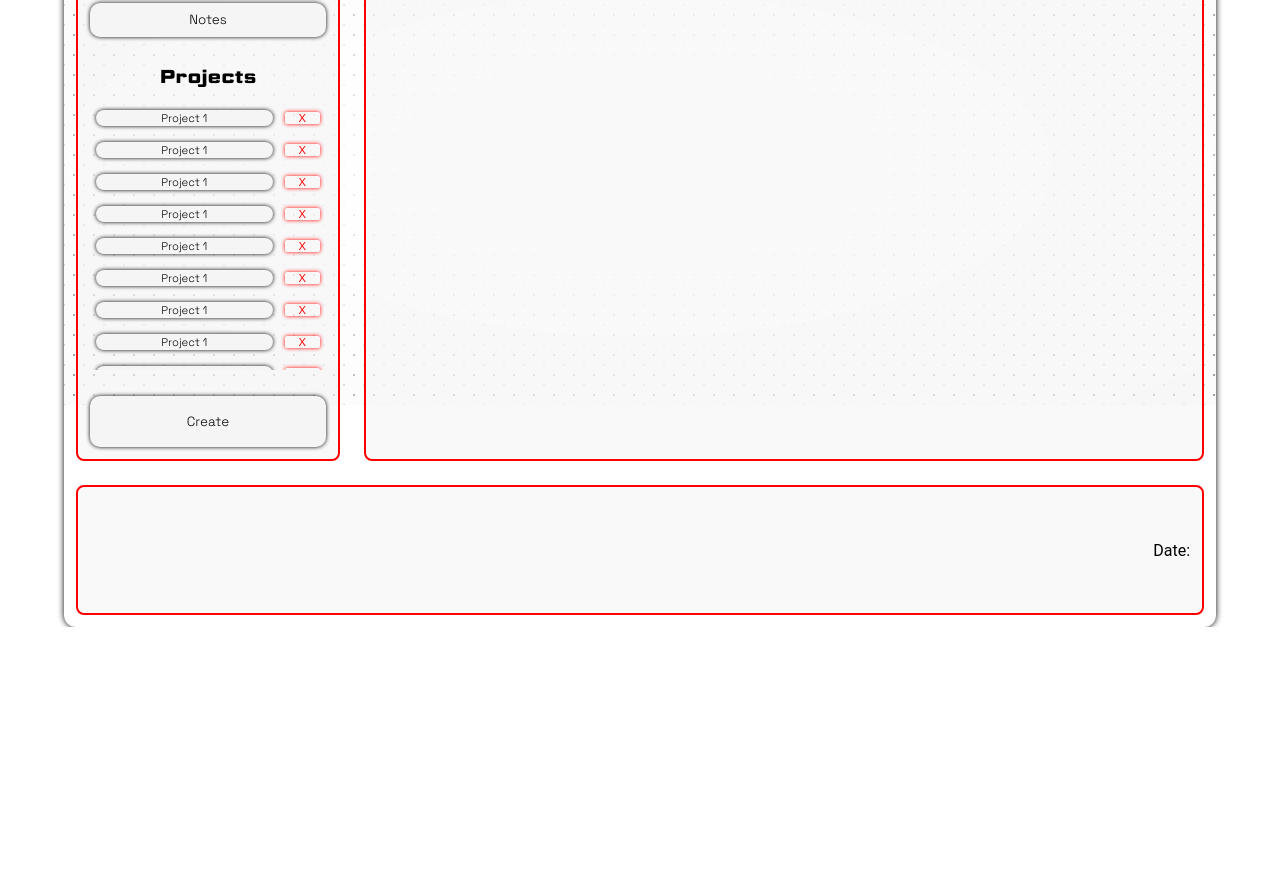
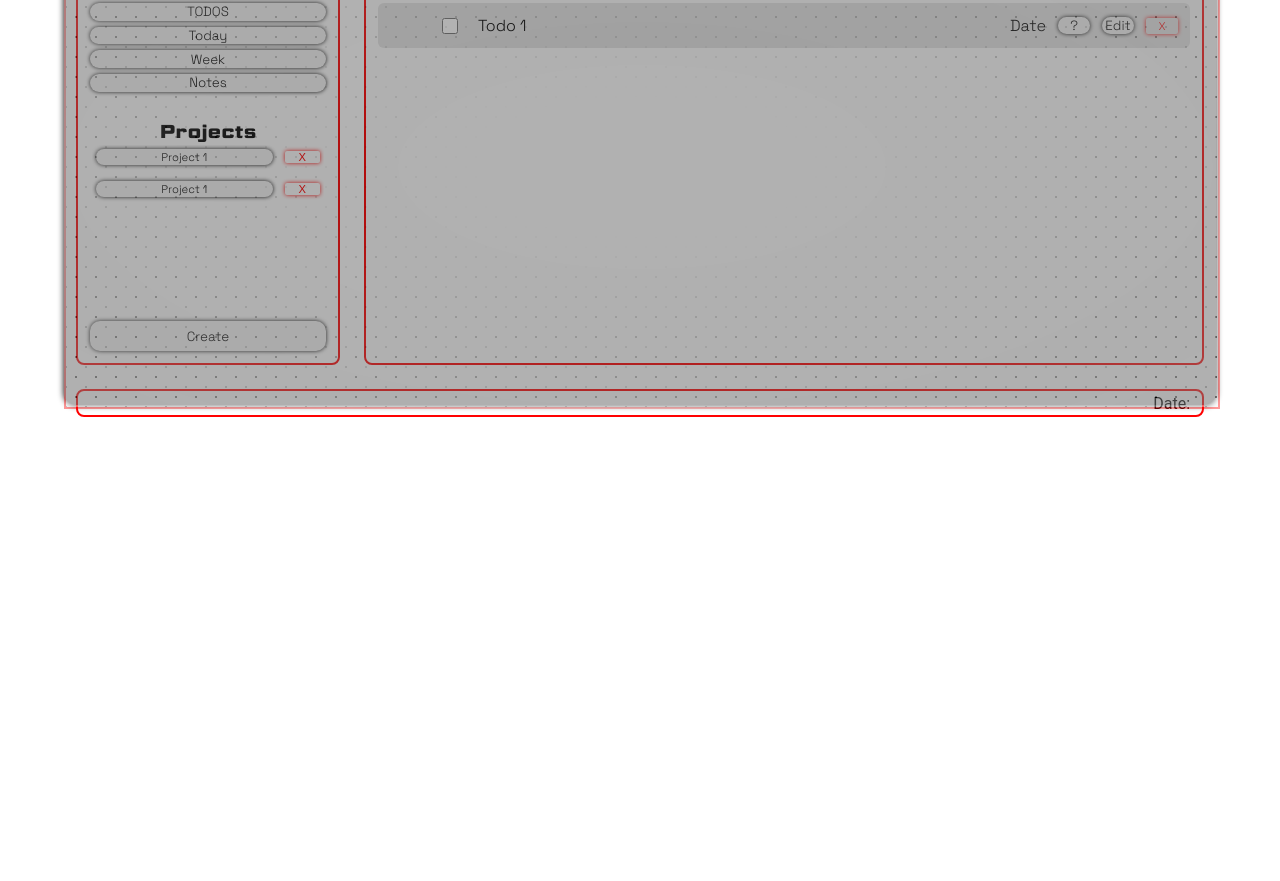
Before and after one commit to SpMarc4/TODO, a website built with webpack: page src/index.html in a window 1280 px wide. Shown: the part 235-1116 px from the top of the page. Before the commit the page ends 862 px from the top, so only its background shows below. Built offline with nearby package versions, Linux system fonts and the light colour scheme.

Commit message:
Dar estilo a elementos colapsados y estructurar modales.

```diff
--- a/src/index.html
+++ b/src/index.html
@@ -28,49 +28,7 @@
                         <button class="btn-project">Project 1</button>
                         <button class="btn-project-delete">X</button>
                     </div>
-                    <div class="project-container">
-                        <button class="btn-project">Project 1</button>
-                        <button class="btn-project-delete">X</button>
-                    </div>
-                    <div class="project-container">
-                        <button class="btn-project">Project 1</button>
-                        <button class="btn-project-delete">X</button>
-                    </div>
-                    <div class="project-container">
-                        <button class="btn-project">Project 1</button>
-                        <button class="btn-project-delete">X</button>
-                    </div>
-                    <div class="project-container">
-                        <button class="btn-project">Project 1</button>
-                        <button class="btn-project-delete">X</button>
-                    </div>
-                    <div class="project-container">
-                        <button class="btn-project">Project 1</button>
-                        <button class="btn-project-delete">X</button>
-                    </div>
-                    <div class="project-container">
-                        <button class="btn-project">Project 1</button>
-                        <button class="btn-project-delete">X</button>
-                    </div>
-                    <div class="project-container">
-                        <button class="btn-project">Project 1</button>
-                        <button class="btn-project-delete">X</button>
-                    </div>
-                    <div class="project-container">
-                        <button class="btn-project">Project 1</button>
-                        <button class="btn-project-delete">X</button>
-                    </div>
-                    <div class="project-container">
-                        <button class="btn-project">Project 1</button>
-                        <button class="btn-project-delete">X</button>
-                    </div>
-
-                    <div class="project-container">
-                        <button class="btn-project">Project 1</button>
-                        <button class="btn-project-delete">X</button>
-                    </div>
                 </div>
-
             </div>
             <div class="create-sidebar">
                 <button class="btn-sidebar" id="create">Create</button>
@@ -78,22 +36,46 @@
         </div>
         <section class="todo-main">
             <div class="todo-item-col">
-                <div class="todo-item-col info">
-                    <div class="todo-item-col info prior">
-
+                <div class="todo-item-col-info">
+                    <div class="col-prior">
                     </div>
-                    <input type="checkbox" class="todo-item-col info check">
-                    <div class="todo-item-col info name">Todo 1</div>
+                    <input type="checkbox" class="col-check">
+                    <div class="col-name">Todo 1</div>
                 </div>
-                <div class="todo-item-col act">
-                    <div class="todo-item-col act ">
-
+                <div class="todo-item-col-act">
+                    <div class="col-date">
+                        <p id="col-date">Date</p>
                     </div>
+                    <button class="btn-col col-detail">?</button>
+                    <button class="btn-col col-edit">Edit</button>
+                    <button class="btn-col col-delete">X</button>
+                </div>
+            </div>
+            <div class="notes-col" style="display: none">
+                <div class="note-item-col">
+                    <button class="btn-note-item-col">X</button>
+                    <p class="dscr-note-item-col">
+                        Esto es un nota de ejemplo que comprueba
+                        como funcionan las notas
+                    </p>
                 </div>
             </div>
         </section>
         <footer class="todo-footer">Date:</footer>
+
+    <div class="todo-background"></div>
     </div>
-    <div class="todo-background"></div>
+    <div class="modals">
+        <div class="modal-create">
+            <button class="btn-modal">Project</button>
+            <button class="btn-modal">TODO</button>
+            <button class="btn-modal">Note</button>
+        </div>
+        <div class="modal-project-edit"></div>
+        <div class="modal-note-edit"></div>
+        <div class="modal-todo-edit"></div>
+        <div class="modal-todo-info"></div>
+    </div>
+
 </body>
 </html>
--- a/src/style.css
+++ b/src/style.css
@@ -47,6 +47,18 @@
 
 /* Reset Add Config */
 
+:root {
+    --bg-main-color: black;
+    --bg-secondary-color: grey;
+    --mask-secondary-color: rgba(128, 128, 128, 0);
+    --mask-main-color: rgba(128, 128, 128, 0.4);
+    --main-color: whitesmoke;
+    --secondary-color: rgba(128, 128, 128, 0.200);
+    --alternative-color: rgba(245, 245, 245, 0.200);
+    --delete-color: red;
+    --modal-bg-color: rgba(0, 0, 0, 0.3);
+}
+
 *,
 body {
     margin: 0;
@@ -76,27 +88,28 @@ h3 {
 
 /* .todo-background, */
 .todo,
+.todo-background,
+div[class^="modal"] {
+    width: 90vw;
+    height: 60vh;
+}
+
 .todo-background {
-    width: 90vw;
-    min-height: 60vh;
+    position: absolute;
+    background-color: var(--main-color);
+    background-image:
+        radial-gradient(var(--bg-main-color) 1.5px, transparent 1.5px),
+        radial-gradient(var(--bg-secondary-color) 1.5px, transparent 1.5px);
+    background-size: 20px 20px;
+    background-position: 0px 0px, 10px 10px;
+    mask-image: radial-gradient(ellipse at center, var(--mask-secondary-color) 20%, var(--mask-main-color) 100%);
+    mask-size: 100% 100%;
+    mask-repeat: no-repeat;
+    z-index: 0;
 }
 
 .todo {
     z-index: 1;
-}
-
-.todo-background {
-    position: absolute;
-    background-color: whitesmoke;
-    background-image:
-        radial-gradient(black 1.5px, transparent 1.5px),
-        radial-gradient(grey 1.5px, transparent 1.5px);
-    background-size: 20px 20px;
-    background-position: 0px 0px, 10px 10px;
-    mask-image: radial-gradient(ellipse at center, rgba(128, 128, 128, 0) 20%, rgba(128, 128, 128, 0.397) 100%);
-    mask-size: 100% 100%;
-    mask-repeat: no-repeat;
-    z-index: 0;
 }
 
 /* TODO: General items config */
@@ -107,14 +120,14 @@ h3 {
 .todo-main {
     margin: 12px;
     padding: 12px;
-    border: 2px solid whitesmoke;
+    border: 2px solid var(--main-color);
     border-radius: 8px;
-    background-color: rgba(245, 245, 245, 0.589);
+    background-color: var(--alternative-color);
 
 }
 
 .todo > * {
-    border: red 2px solid;
+    border: var(--delete-color) 2px solid;
     min-width: 0;
     min-height: 0;
 }
@@ -229,6 +242,11 @@ h3 {
     flex: 1;
 }
 
+
+.btn-sidebar {
+    flex: 1;
+}
+
 .create-sidebar {
     min-height: 0;
     flex: 1;
@@ -242,35 +260,126 @@ h3 {
     font-family: 'ScienceGothic';
 }
 
+
+/* Main */
+
+.todo-main {
+    max-height: 55vh;
+    display: flex;
+    gap: 12px;
+    flex-direction: column;
+    overflow-y: scroll;
+}
+
+/* Collapsed Items */
+
+.todo-item-col {
+    font-family: 'SpaceGrotesk';
+    display: flex;
+    padding: 12px;
+    background-color: var(--secondary-color);
+    border: none;
+    border-radius: 6px;
+    gap: 60px;
+}
+
+.todo-item-col-info,
+.todo-item-col-act {
+    display: flex;
+    flex: 1;
+    gap: 12px;
+    align-items: center;
+}
+
+.todo-item-col-info {
+    justify-content: flex-start;
+}
+
+.todo-item-col-act {
+    justify-content: flex-end;
+}
+
+.todo-item-col-info > *,
+.todo-item-col-act > * {
+    min-width: 32px;
+    min-height: 16px;
+    align-items: center;
+}
+.btn-col.col-delete {
+    max-width: 6px;
+}
+
+/* .todo-item-col-info .col-name{
+    text-decoration: line-through;
+} */
+
+/* Collapsed Notes */
+
+.notes-col {
+    display: flex;
+    flex-wrap: wrap;
+    gap: 12px;
+}
+
+.note-item-col {
+    flex: 0.3;
+    display: flex;
+    flex-direction: column;
+    align-items: flex-end;
+    gap: 12px;
+    padding: 6px;
+    background-color: var(--secondary-color);
+    border-radius: 6px;
+}
+
+.btn-note-item-col {
+    min-width: 16px;
+    min-height: 16px;
+}
+
+/* Modals */
+
+.modals {
+    position: absolute;
+    z-index: 2;
+    background-color: var(--modal-bg-color);
+    margin: 24px;
+    border-radius: 12px;
+
+}
+
+/* Buttons Style */
+
 .btn-sidebar,
-.btn-project {
+.btn-project,
+.btn-col {
     font-family: 'SpaceGrotesk';
     min-height: 16px;
-    background-color: whitesmoke;
+    background-color: var(--main-color);
     border: none;
     border-radius: 10px;
     box-shadow: 0px 0px 4px black;
     cursor: pointer;
 }
 
-.btn-sidebar {
-    flex: 1;
-}
 
 .btn-project {
     max-height: 16px;
     font-size: 0.7em;
 }
 
-.btn-project-delete {
+.btn-project-delete,
+.btn-col.col-delete {
     flex: 1;
     font-size: 0.7em;
     background-color: transparent;
     border-radius: 2px;
-    color: red;
+    color: var(--delete-color);
     border: none;
-    box-shadow: 0px 0px 4px red;
+    box-shadow: 0px 0px 4px var(--delete-color);
     cursor: pointer;
 }
 
-/* Main */
+input[type='checkbox'] {
+    cursor: pointer;
+}
```
Also changed, not shown: PLAN.md (+1 -1 lines).
